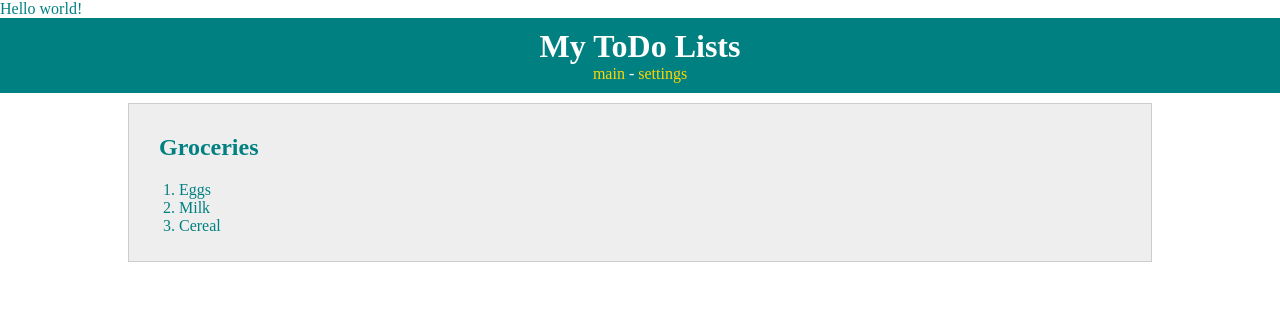
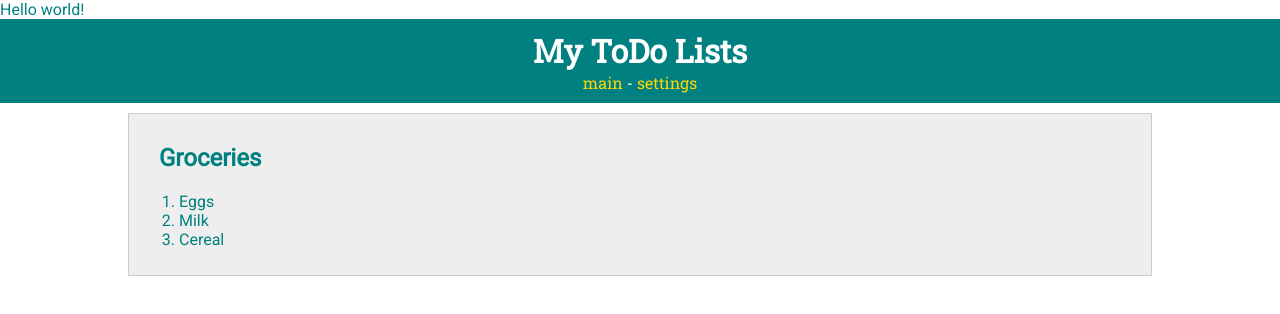
Before and after one commit to amy-designs/pui, a plain HTML site: page list.html in a window 1280 px wide. Drawn offline with Linux system fonts and the light colour scheme.

Commit message:
Update style.css

```diff
--- a/style.css
+++ b/style.css
@@ -1,15 +1,9 @@
-header {
-    text-align: center;
-}
 
-#todo-lists {
-    margin: 0 auto;
-    width: 80%;
-}
 
 body {
     margin: 0;
     color: teal;
+    font-family: 'Roboto', sans-serif;
 }
 
 /*********** HEADER ************/
@@ -19,6 +13,7 @@ header {
     padding: 10px;
     background-color: teal;
     color: white;
+    font-family: 'Roboto Slab', serif;
 }
 
 header a {
```
